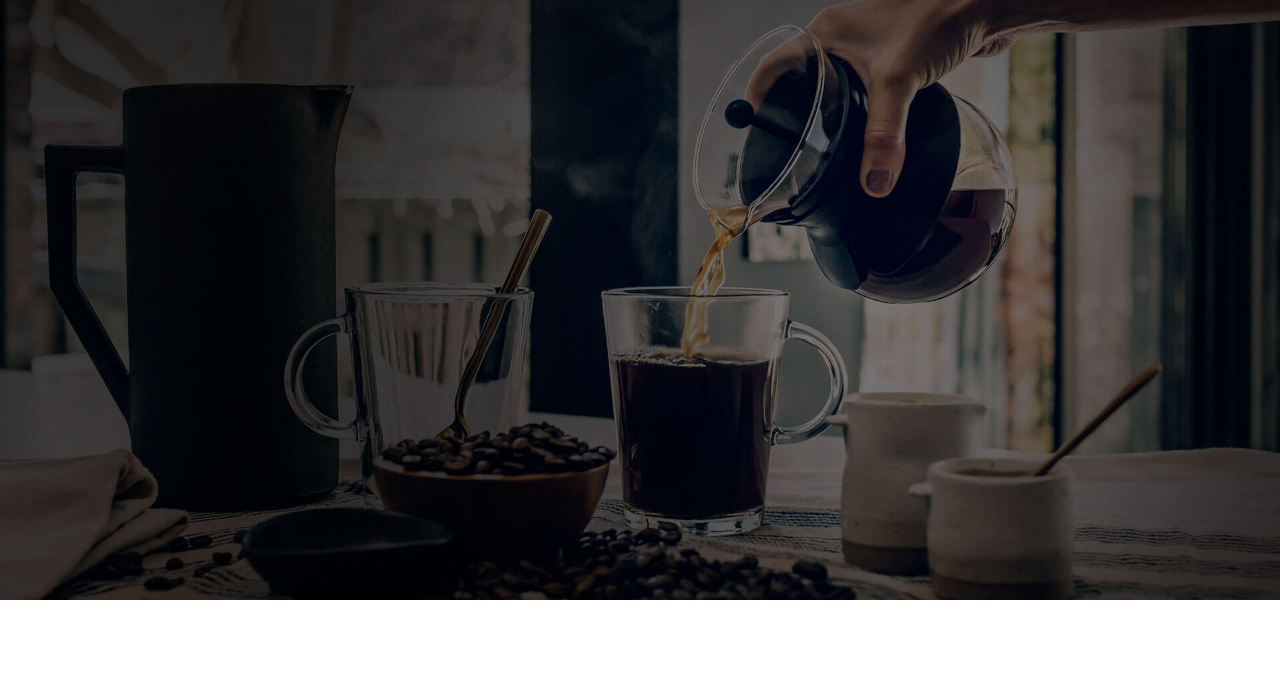
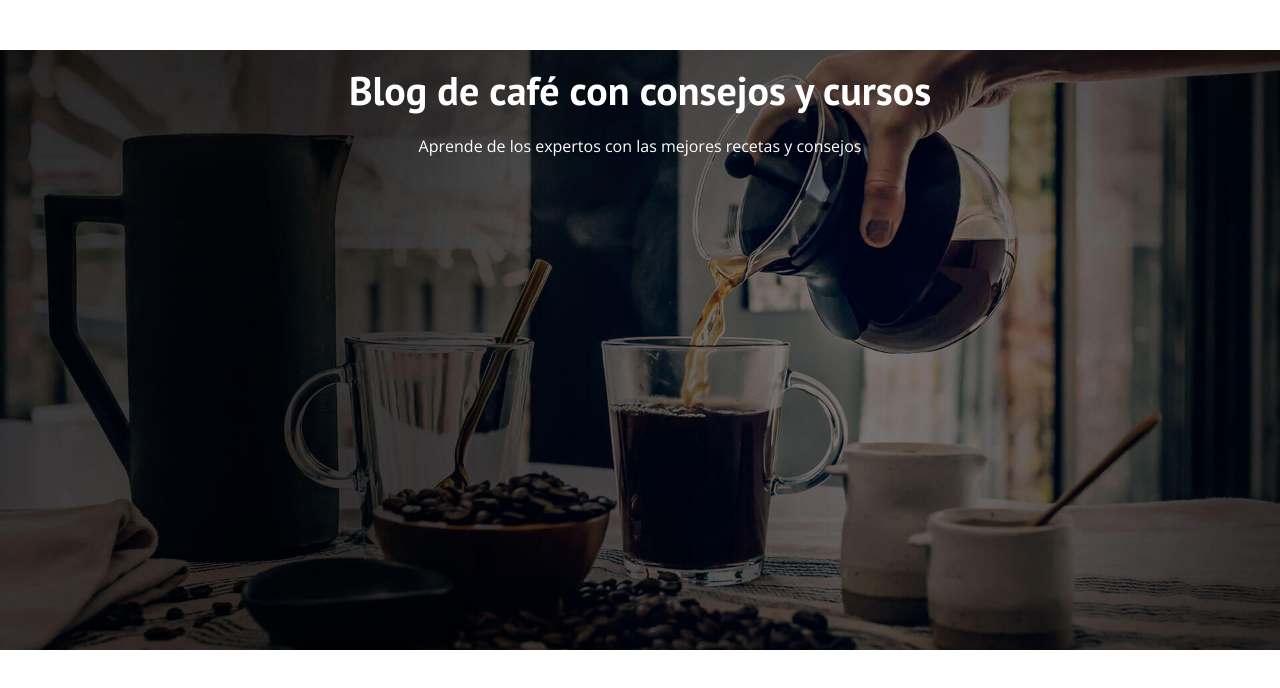
Before and after one commit to Uki-182/BlogCoffee, a plain HTML site: page index.html in a window 1280 px wide. Drawn offline with nearby package versions, Linux system fonts and the light colour scheme.

Commit message:
text header

```diff
--- a/css/style.css
+++ b/css/style.css
@@ -69,7 +69,7 @@ img{
 .centrar-texto{
     text-align: center;
 }
-
+/*Header*/
 .header{
     background-image: url(../Recursos/banner.jpg);
     height: 60rem;
@@ -77,3 +77,9 @@ img{
     background-repeat: no-repeat;
     background-position: center center;
 }
+
+.header__texto{
+    text-align: center;
+    color: var(--blanco);
+    margin-top: 5rem;
+}
--- a/index.html
+++ b/index.html
@@ -14,7 +14,11 @@
 </head>
 <body>
     <header class="header">
+        <div class="header__texto">
+            <h2 class="no-margin">Blog de café con consejos y cursos</h2>
+            <p class="no-margin">Aprende de los expertos con las mejores recetas y consejos</p>
 
+        </div>
     </header>
 </body>
 </html>
```
